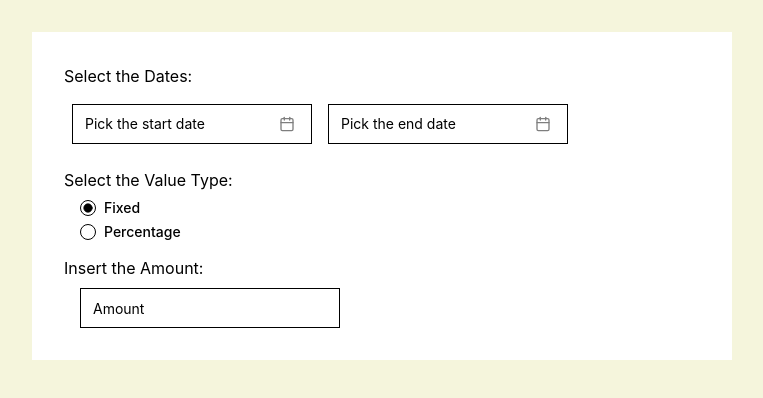
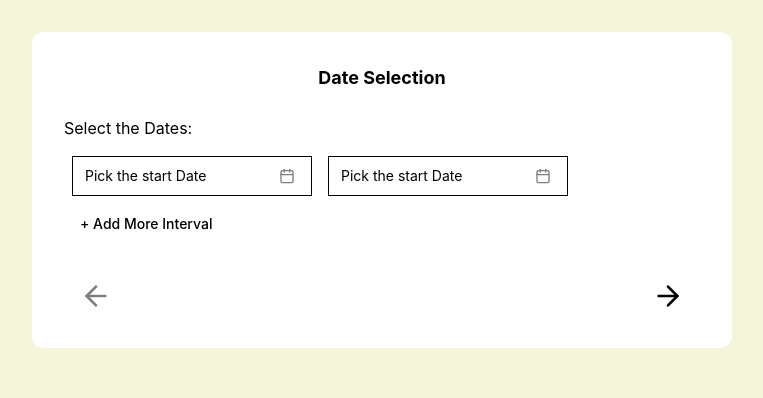
Before and after one commit to palhau/multi-step-form, a React (Create React App) app: page / in a window 1280 px wide. Shown: the top 398 px of the page, without its empty margins (258-1021 px from the left). Built offline with nearby package versions, Linux system fonts and the light colour scheme.

Commit message:
fix: added step and changed folder structure

```diff
--- a/src/App.tsx
+++ b/src/App.tsx
@@ -1,10 +1,10 @@
 import './App.css';
-import { FormModule } from './components/FormModule';
+import { Steps } from './components/Steps';
 
 function App() {
   return (
     <div className="flex flex-row justify-center content-center h-screen m-8">
-      <FormModule />
+      <Steps />
     </div>
   );
 }
--- a/src/components/FormModule/CalendarButton/index.tsx
+++ /dev/null
@@ -1,45 +0,0 @@
-import React from 'react';
-import { Popover, PopoverTrigger, PopoverContent } from '../../ui/popover';
-import { Button } from '../../ui/button';
-import { format } from 'date-fns';
-import { CalendarIcon } from 'lucide-react';
-import { Calendar } from '../../ui/calendar';
-import { SelectSingleEventHandler } from 'react-day-picker';
-
-interface CalendarButtonProps {
-  onSubmit: () => void;
-  date?: Date;
-  setDate: SelectSingleEventHandler;
-  text: string;
-}
-export const CalendarButton = ({
-  onSubmit,
-  date,
-  setDate,
-  text,
-}: CalendarButtonProps) => {
-  return (
-    <Popover>
-      <PopoverTrigger asChild>
-        <Button
-          variant={'outline'}
-          className=" m-2 w-[240px] pl-3 text-left font-normal"
-          onClick={onSubmit}
-        >
-          {date ? <span>{format(date, 'PPP')}</span> : <span>{text}</span>}
-
-          <CalendarIcon className="ml-auto h-4 w-4 opacity-50" />
-        </Button>
-      </PopoverTrigger>
-      <PopoverContent className="w-auto p-0 bg-white" align="start">
-        <Calendar
-          mode="single"
-          required
-          selected={date}
-          onSelect={setDate}
-          initialFocus
-        />
-      </PopoverContent>
-    </Popover>
-  );
-};
--- a/src/components/FormModule/index.tsx
+++ /dev/null
@@ -1,62 +0,0 @@
-import { useEffect, useState } from 'react';
-
-import { CalendarButton } from './CalendarButton';
-import { ValueTypePicker } from './ValueTypePicker';
-import { AmountInput } from './AmountInput';
-
-export const FormModule = () => {
-  const [startDate, setStartDate] = useState<Date>();
-  const [endDate, setEndDate] = useState<Date>();
-  const [amount, setAmount] = useState<string>();
-  const [finalVlue, setFinalValue] = useState<number | string>();
-  const [valueType, setValueType] = useState<string>('fixed' || 'percentage');
-  const onSubmit = () => {
-    console.log('Enviado');
-  };
-  useEffect(() => {
-    const value = amount && Number.parseFloat(amount);
-    switch (valueType) {
-      case 'fixed':
-        value && setFinalValue(value.toFixed());
-        break;
-
-      case 'percentage':
-        let formatedValue =
-          value &&
-          Number(value / 100).toLocaleString(undefined, {
-            style: 'percent',
-            minimumFractionDigits: 2,
-          });
-        setFinalValue(formatedValue);
-        break;
-    }
-    console.log(finalVlue);
-  }, [amount, valueType, finalVlue]);
-
-  return (
-    <div className="flex flex-col justify-start rounded-md w-[700px] h-fit p-8 bg-white">
-      <div className="items-center">
-        <h2 className="mb-2">Select the Dates: </h2>
-        <CalendarButton
-          onSubmit={onSubmit}
-          text="Pick the start date"
-          date={startDate}
-          setDate={setStartDate}
-        />
-        <CalendarButton
-          onSubmit={onSubmit}
-          text="Pick the end date"
-          date={endDate}
-          setDate={setEndDate}
-        />
-      </div>
-      <div className="flex items-start justify-items-start mt-4">
-        <ValueTypePicker setSelection={setValueType} />
-      </div>
-
-      <div className="flex items-start justify-items-start mt-4">
-        <AmountInput setAmount={setAmount} />
-      </div>
-    </div>
-  );
-};
--- a/src/components/FormModule/AmountInput/index.tsx
+++ b/src/components/FormModules/AmountInput/index.tsx
@@ -9,10 +9,10 @@ export const AmountInput = ({ setAmount }: AmountInputProps) => {
     setAmount(event.target.value);
 
   return (
-    <div className="flex flex-col">
+    <div className="flex flex-row justify-center items-center">
       <h2 className="mb-2">Insert the Amount: </h2>
       <Input
-        className="ml-4"
+        className="ml-4 w-40"
         placeholder="Amount"
         type="number"
         onChange={handleAmount}
--- /dev/null
+++ b/src/components/FormModules/DatePicker/index.tsx
@@ -0,0 +1,76 @@
+import React from 'react';
+import { Popover, PopoverTrigger, PopoverContent } from '../../ui/popover';
+import { Button } from '../../ui/button';
+import { format } from 'date-fns';
+import { CalendarIcon } from 'lucide-react';
+import { Calendar } from '../../ui/calendar';
+import { SelectSingleEventHandler } from 'react-day-picker';
+
+interface CalendarButtonProps {
+  startDate?: Date;
+  setStartDate: SelectSingleEventHandler;
+  endDate?: Date;
+  setEndDate: SelectSingleEventHandler;
+}
+export const DatePicker = ({
+  startDate,
+  setStartDate,
+  endDate,
+  setEndDate,
+}: CalendarButtonProps) => {
+  return (
+    <div className="items-center">
+      <Popover>
+        <PopoverTrigger asChild>
+          <Button
+            variant={'outline'}
+            className=" m-2 w-[240px] pl-3 text-left font-normal"
+          >
+            {startDate ? (
+              <span>{format(startDate, 'PPP')}</span>
+            ) : (
+              <span>Pick the start Date</span>
+            )}
+
+            <CalendarIcon className="ml-auto h-4 w-4 opacity-50" />
+          </Button>
+        </PopoverTrigger>
+        <PopoverContent className="w-auto p-0 bg-white" align="start">
+          <Calendar
+            mode="single"
+            required
+            selected={startDate}
+            onSelect={setStartDate}
+            initialFocus
+          />
+        </PopoverContent>
+      </Popover>
+
+      <Popover>
+        <PopoverTrigger asChild>
+          <Button
+            variant={'outline'}
+            className=" m-2 w-[240px] pl-3 text-left font-normal"
+          >
+            {endDate ? (
+              <span>{format(endDate, 'PPP')}</span>
+            ) : (
+              <span>Pick the start Date</span>
+            )}
+
+            <CalendarIcon className="ml-auto h-4 w-4 opacity-50" />
+          </Button>
+        </PopoverTrigger>
+        <PopoverContent className="w-auto p-0 bg-white" align="start">
+          <Calendar
+            mode="single"
+            required
+            selected={endDate}
+            onSelect={setEndDate}
+            initialFocus
+          />
+        </PopoverContent>
+      </Popover>
+    </div>
+  );
+};
--- a/src/components/FormModule/ValueTypePicker/index.tsx
+++ b/src/components/FormModules/ValueTypePicker/index.tsx
@@ -6,7 +6,7 @@ interface ValueTypePickerProps {
 }
 export const ValueTypePicker = ({ setSelection }: ValueTypePickerProps) => {
   return (
-    <div className="flex flex-col">
+    <div className="flex flex-col items-center">
       <h2>Select the Value Type: </h2>
       <RadioGroup
         onValueChange={(value) => setSelection(value)}
--- /dev/null
+++ b/src/components/FormModules/index.tsx
@@ -0,0 +1,8 @@
+//Date Picker
+export * from './DatePicker';
+
+//Value Type Picker
+export * from './ValueTypePicker';
+
+//Amaunt Input
+export * from './AmountInput';
--- /dev/null
+++ b/src/components/Steps/CalendarStep/index.tsx
@@ -0,0 +1,53 @@
+import React, { useState } from 'react';
+import { DatePicker } from '../../FormModules';
+import { Button } from '../../ui/button';
+import { Trash2 } from 'lucide-react';
+
+export const CalendarStep = () => {
+  const [startDate, setStartDate] = useState<Date>();
+  const [endDate, setEndDate] = useState<Date>();
+  const [components, setComponents] = useState<React.ReactNode[]>([]);
+
+  const addComponent = () => {
+    setComponents((prevComponents) => [...prevComponents, DateComponent]);
+  };
+
+  const removeComponent = (index: number) => {
+    setComponents((prevComponents) => {
+      const updatedComponents = [...prevComponents];
+      updatedComponents.splice(index, 1);
+      return updatedComponents;
+    });
+  };
+
+  const DateComponent = (
+    <DatePicker
+      startDate={startDate}
+      setStartDate={setStartDate}
+      endDate={endDate}
+      setEndDate={setEndDate}
+    />
+  );
+
+  return (
+    <div className="items-center">
+      <h2 className="mb-2">Select the Dates: </h2>
+      {DateComponent}
+      {components.map((component, index) => (
+        <div id="index" className="flex flex-row items-center">
+          {component}
+          <Button
+            onClick={() => removeComponent(index)}
+            variant={'ghost'}
+            className="w-[50px] pl-3 text-left font-normal"
+          >
+            <Trash2 className="ml-auto h-4 w-4" />
+          </Button>
+        </div>
+      ))}
+      <Button variant={'link'} onClick={addComponent}>
+        + Add More Interval
+      </Button>
+    </div>
+  );
+};
--- /dev/null
+++ b/src/components/Steps/index.tsx
@@ -0,0 +1,105 @@
+import { useEffect, useState } from 'react';
+
+import { DatePicker, ValueTypePicker, AmountInput } from '../FormModules';
+import { CalendarStep } from './CalendarStep';
+import { Button } from '../ui/button';
+import { ArrowLeft, ArrowRight } from 'lucide-react';
+
+export const Steps = () => {
+  const [amount, setAmount] = useState<string>();
+  const [finalVlue, setFinalValue] = useState<number | string>();
+  const [valueType, setValueType] = useState<string>('fixed' || 'percentage');
+  const onSubmit = () => {
+    console.log('Enviado');
+  };
+
+  const steps = [
+    {
+      id: 'DATE',
+      title: 'Date Selection',
+    },
+    {
+      id: 'TYPE',
+      title: 'Value Type',
+    },
+    {
+      id: 'AMOUNT',
+      title: 'Insert the value amount',
+    },
+  ];
+
+  const [currentStep, setCurrentStep] = useState(0);
+
+  const handleNextStep = () => {
+    setCurrentStep((prevState) => prevState + 1);
+  };
+
+  const handlePreviousStep = () => {
+    setCurrentStep((prevState) => prevState - 1);
+  };
+
+  useEffect(() => {
+    const value = amount && Number.parseFloat(amount);
+    switch (valueType) {
+      case 'fixed':
+        value && setFinalValue(value.toFixed());
+        break;
+
+      case 'percentage':
+        let formatedValue =
+          value &&
+          Number(value / 100).toLocaleString(undefined, {
+            style: 'percent',
+            minimumFractionDigits: 2,
+          });
+        setFinalValue(formatedValue);
+        break;
+    }
+    console.log(finalVlue);
+  }, [amount, valueType, finalVlue]);
+
+  return (
+    <div className="flex flex-col justify-start rounded-xl w-[700px] h-fit p-8 bg-white">
+      {steps[currentStep].id === 'DATE' && (
+        <section>
+          <h2 className="mb-6 font-bold text-center text-lg">
+            {steps[currentStep].title}
+          </h2>
+          <CalendarStep />
+        </section>
+      )}
+      {steps[currentStep].id === 'TYPE' && (
+        <section>
+          <h2 className="mb-6 font-bold text-center text-lg">
+            {steps[currentStep].title}
+          </h2>
+          <ValueTypePicker setSelection={setValueType} />
+        </section>
+      )}
+      {steps[currentStep].id === 'AMOUNT' && (
+        <section>
+          <h2 className="mb-6 font-bold text-center text-lg">
+            {steps[currentStep].title}
+          </h2>
+          <AmountInput setAmount={setAmount} />
+        </section>
+      )}
+      <div className="w-full mt-8 flex flex-row justify-between">
+        <Button
+          variant={'ghost'}
+          onClick={handlePreviousStep}
+          disabled={currentStep <= 0}
+        >
+          <ArrowLeft className="ml-auto h-8 w-8" />
+        </Button>
+        <Button
+          variant={'ghost'}
+          onClick={handleNextStep}
+          disabled={currentStep >= 2}
+        >
+          <ArrowRight className="ml-auto h-8 w-8" />
+        </Button>
+      </div>
+    </div>
+  );
+};
```
